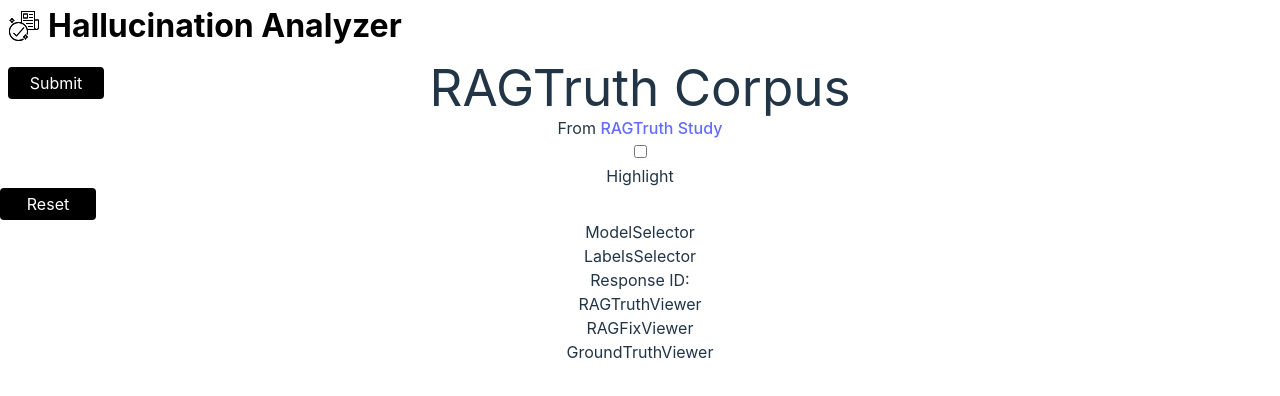
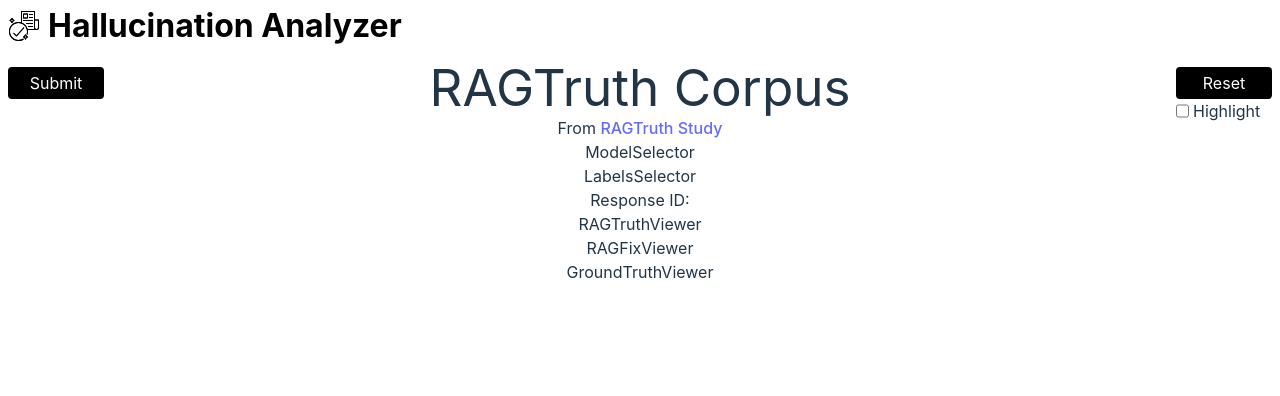
Before and after one commit to AcuChat/hallucination-analyzer, a React (Vite) app: page / in a window 1280 px wide. Shown: the top 396 px of the page. Built offline with nearby package versions, Linux system fonts and the light colour scheme.

Commit message:
Styled admin controls

```diff
--- a/src/components/AdminControls.jsx
+++ b/src/components/AdminControls.jsx
@@ -6,11 +6,11 @@ function AdminControls() {
     <div className='AdminControls'>
       <div className="AdminControls__submit-button">Submit</div>
       <div className="AdminControls__highlight-container">
+        <div className="AdminControls__reset-button">Reset</div>
         <div className="AdminControls__checkbox-container">
           <input type="checkbox" className="AdminControls__checkbox" />
           <div className="AdminControls__checkbox-label">Highlight</div>
         </div>
-        <div className="AdminControls__reset-button">Reset</div>
       </div>
     </div>
   )
--- a/src/components/AdminControls.scss
+++ b/src/components/AdminControls.scss
@@ -12,4 +12,15 @@
         top: .5rem;
         left: .5rem;
     }
+    &__highlight-container {
+        position: absolute;
+        top: .5rem;
+        right: .5rem;
+    }
+    &__checkbox-container {
+        display: flex;
+    }
+    &__checkbox {
+        margin-right: .25rem;
+    }
 }
```
